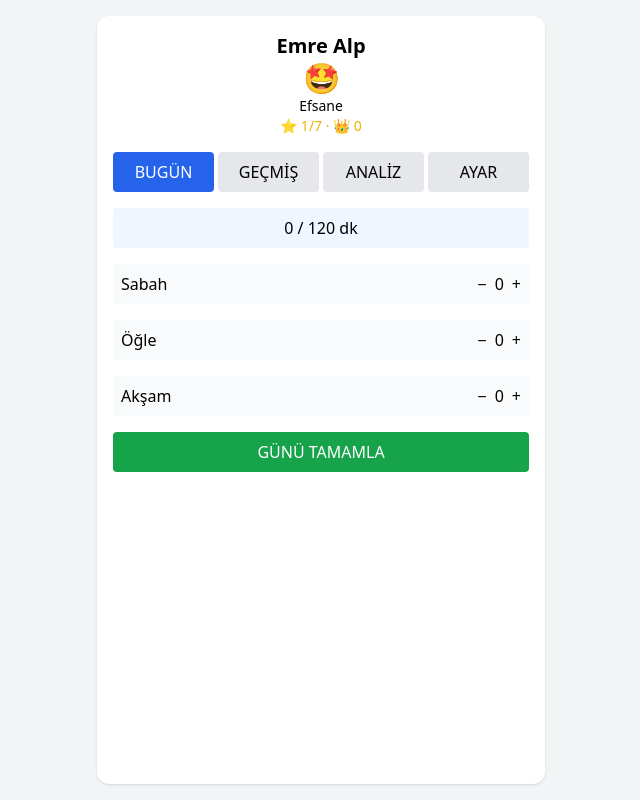
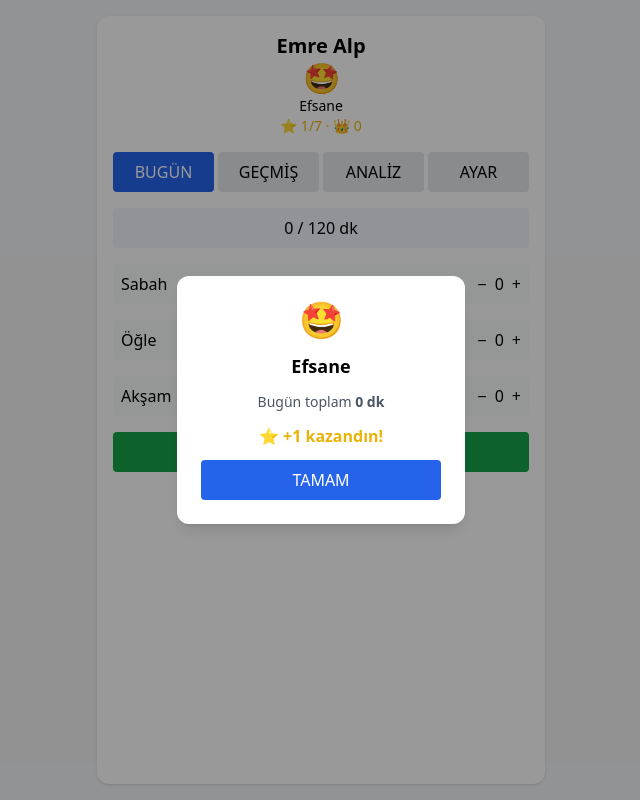
Before and after one commit to terennumusic-eng/gunluk-ekran-surei, a React (Vite) app: page / in a window 1280 px wide. Both pictures are taken after a click on the button "GÜNÜ TAMAMLA". Shown: the whole page, without its empty margins (319-959 px from the left). Built offline with nearby package versions, Linux system fonts and the light colour scheme.

Commit message:
feat: odul sistemi + analiz + popup

```diff
--- a/src/App.jsx
+++ b/src/App.jsx
@@ -40,6 +40,10 @@ export default function App() {
   /* REWARD */
   const [star, setStar] = useState(0);
   const [crown, setCrown] = useState(0);
+
+  /* RESULT POPUP */
+  const [showResult, setShowResult] = useState(false);
+  const [lastResult, setLastResult] = useState(null);
 
   const total = sabah + ogle + aksam;
 
@@ -91,15 +95,30 @@ export default function App() {
 
     setHistory(prev => [record, ...prev]);
 
+    let starWon = false;
+    let crownWon = false;
+
     if (level.key === "efsane") {
+      starWon = true;
       setStar(prev => {
         if (prev + 1 >= 7) {
+          crownWon = true;
           setCrown(c => c + 1);
           return 0;
         }
         return prev + 1;
       });
     }
+
+    setLastResult({
+      total,
+      levelName: level.name,
+      emoji: level.emoji,
+      starWon,
+      crownWon,
+    });
+
+    setShowResult(true);
 
     setSabah(0);
     setOgle(0);
@@ -238,6 +257,30 @@ export default function App() {
           )
         )}
       </div>
+
+      {/* RESULT POPUP */}
+      {showResult && lastResult && (
+        <div className="fixed inset-0 bg-black/40 flex items-center justify-center z-50">
+          <div className="bg-white rounded-xl p-6 w-72 text-center space-y-3 shadow-lg">
+            <div className="text-4xl">{lastResult.emoji}</div>
+            <div className="font-bold text-lg">{lastResult.levelName}</div>
+            <div className="text-sm text-gray-600">
+              Bugün toplam <b>{lastResult.total} dk</b>
+            </div>
+
+            {lastResult.starWon && <div className="text-yellow-500 font-semibold">⭐ +1 kazandın!</div>}
+            {lastResult.crownWon && <div className="text-purple-600 font-semibold">👑 Taç kazandın!</div>}
+            {!lastResult.starWon && <div className="text-gray-500 text-sm">Yarın daha iyisi olabilir 💪</div>}
+
+            <button
+              onClick={() => setShowResult(false)}
+              className="w-full bg-blue-600 text-white rounded p-2 mt-2"
+            >
+              TAMAM
+            </button>
+          </div>
+        </div>
+      )}
     </div>
   );
 }
```
